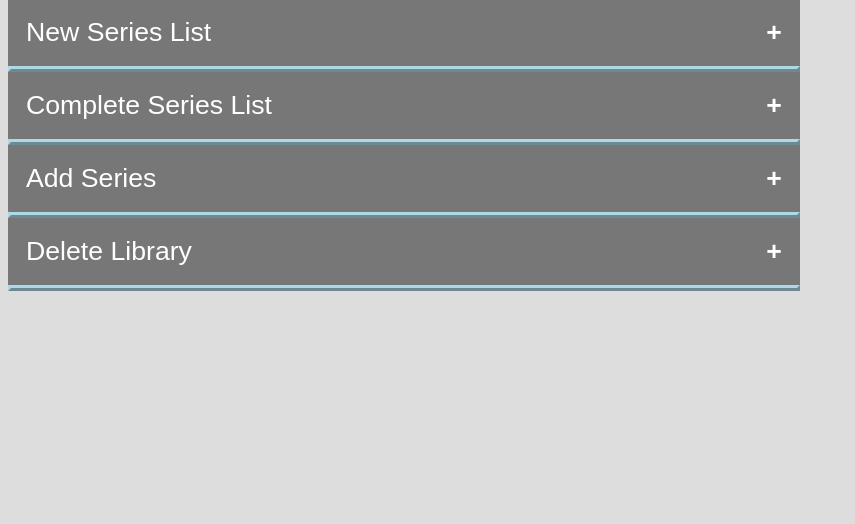
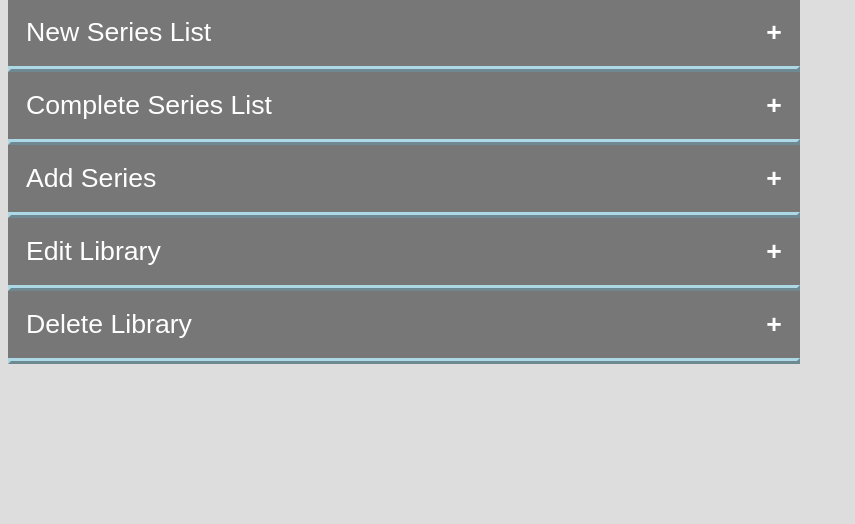
Before and after one commit to arconis2020/smb_to_kodi, a Django app: a page that uses smb_to_kodi/tv/templates/tv/series_list.html in a window 1280 px wide. Shown: the part 223-747 px from the top of the page, without its empty margins (0-855 px from the left). Run offline with Django 4.2, Linux system fonts and the light colour scheme; tables that the repository leaves empty hold one stand-in row (values such as "Sample post"); data that the repository does not hold is empty.

Commit message:
Adding library edit feature and completion percentage display for series.

```diff
--- a/smb_to_kodi/static/css/style.css
+++ b/smb_to_kodi/static/css/style.css
@@ -80,3 +80,7 @@ body {
 select {
     max-width: 280px;
 }
+
+.progress {
+    float: right;
+}
--- a/smb_to_kodi/tv/models.py
+++ b/smb_to_kodi/tv/models.py
@@ -156,6 +156,13 @@ class Series(models.Model):
         to_add = [Episode(series=self, smb_path=x) for x in to_add]
         self.episode_set.bulk_create(to_add)
 
+    @property
+    def comp_pct(self):
+        """Calculate the completion percentage of the series based on watched episodes."""
+        # Use one query, and no objectification, to speed up processing.
+        watches = list(self.episode_set.values_list("watched", flat=True))
+        return round(100 * watches.count(True) / len(watches), None)
+
 
 class SMBFile(models.Model):
     """A base class to provide simple attributes and interfaces needed by all media file types."""
--- a/smb_to_kodi/tv/templates/tv/series_detail.html
+++ b/smb_to_kodi/tv/templates/tv/series_detail.html
@@ -1,5 +1,5 @@
 {% include "./header.html" %}
-<h1>{{ series_name }}</h1>
+<h1>{{ series_name }} ({{ comp_pct }}%)</h1>
 <a class="link" href="{% url 'tv:series_library' shortname %}">Back to Series List</a>
 <div class="flex-container">
 <button class="collapsible default-open" id="Next_Episode">Next Episode</button>
--- a/smb_to_kodi/tv/templates/tv/series_list.html
+++ b/smb_to_kodi/tv/templates/tv/series_list.html
@@ -6,7 +6,7 @@
         {% if active_series_list %}
             <ul>
             {% for series in active_series_list %}
-                <li><a class="link" href="{% url 'tv:episodes' shortname=library_shortname series=series.series_name %}">{{ series.series_name }}</a></li>
+                <li><a class="link" href="{% url 'tv:episodes' shortname=library_shortname series=series.series_name %}">{{ series.series_name }}</a> <span class="progress">{{ series.comp_pct }}%</span></li>
             {% endfor %}
             </ul>
         {% else %}
@@ -49,6 +49,32 @@
         <input type="submit" value="Submit" formaction="{% url 'tv:add_series' shortname=library_shortname %}">
         </form>
     </div>
+    <button class="collapsible" id="Edit_Library">Edit Library</button>
+    <div class="hidable">
+        <form method="post">
+        {% csrf_token %}
+        <fieldset>
+            <input type="hidden" name="library" id="library" value="{{ library.shortname }}"><br/>
+            <label for="path">Path:</label>
+            <input type="text" name="path" id="path" maxlength="255" value="{{ library.path }}"><br/>
+            <label for="prefix">Prefix:</label>
+            <input type="text" name="prefix" id="prefix" maxlength="255" value="{{ library.prefix }}"><br/>
+            <label for="servername">Servername:</label>
+            <input type="text" name="servername" id="servername" maxlength="255" value="{{ library.servername }}"><br/>
+            <p><label for="content_type">Content Type:</label>
+            <select name="content_type" id="content_type">
+                {% for ct_int, ct_name in content_types %}
+                    {% if library.content_type == ct_int %}
+                    <option value="{{ ct_int }}" selected="selected">{{ ct_name }}</option>
+                    {% else %}
+                    <option value="{{ ct_int }}">{{ ct_name }}</option>
+                    {% endif %}
+                {% endfor %}
+            </select></p>
+        </fieldset>
+        <input type="submit" value="Submit" formaction="{% url 'tv:edit_library' %}">
+        </form>
+    </div>
     <button class="collapsible" id="Delete_Library">Delete Library</button>
     <div class="hidable">
         <form method="post">
--- a/smb_to_kodi/tv/urls.py
+++ b/smb_to_kodi/tv/urls.py
@@ -7,6 +7,7 @@ app_name = "tv"
 urlpatterns = [
     path("", views.IndexView.as_view(), name="index"),
     path("add_library", views.add_library, name="add_library"),
+    path("edit_library", views.edit_library, name="edit_library"),
     path("add_player", views.add_player, name="add_player"),
     path("delete_library", views.delete_library, name="delete_library"),
     path("kodi_control", views.kodi_control_standalone, name="kodi_control_standalone"),
--- a/smb_to_kodi/tv/views.py
+++ b/smb_to_kodi/tv/views.py
@@ -52,12 +52,15 @@ class SeriesView(generic.ListView):
         """Add page context items for better rendering."""
         context = super().get_context_data(**kwargs)
         context["library_shortname"] = self.kwargs["shortname"]
+        this_library = Library.objects.get(shortname=self.kwargs["shortname"])
         (
             context["active_series_list"],
             context["new_series_list"],
             context["complete_series_list"],
-        ) = Library.objects.get(shortname=self.kwargs["shortname"]).get_series_by_state()
+        ) = this_library.get_series_by_state()
         context["current_player"] = Player.objects.get(pk=1).address if Player.objects.count() == 1 else ""
+        context["content_types"] = Library.ContentType.choices
+        context["library"] = this_library
         return context
 
     def get_queryset(self):
@@ -71,11 +74,17 @@ class SeriesView(generic.ListView):
 
 def series_detail(request, shortname, series):
     """View the episode control page for a single series."""
+    if series == "json_content":
+        raise Http404("No JSON content available.")
     this_series = Episode.objects.filter(series=series).order_by("smb_path")
     # Enable an automatic "lazy" load on first access.
     if this_series.count() == 0:
-        Series.objects.get(pk=series).add_all_episodes()
+        try:
+            Series.objects.get(pk=series).add_all_episodes()
+        except Series.DoesNotExist:
+            raise Http404("No Series of that name is present in the library.")
     unwatched = this_series.filter(watched=False).order_by("smb_path")
+    comp_pct = unwatched[0].series.comp_pct if bool(unwatched) else 0
     next_episode = unwatched[0] if bool(unwatched) else "No episodes loaded"
     random_episode = choice(unwatched) if bool(unwatched) else "No episodes loaded"
     current_passthrough = Kodi().get_audio_passthrough()
@@ -86,6 +95,7 @@ def series_detail(request, shortname, series):
             "next_episode": next_episode,
             "random_episode": random_episode,
             "series_name": series,
+            "comp_pct": comp_pct,
             "shortname": shortname,
             "eplist": this_series,
             "passthrough_state": current_passthrough,
@@ -151,7 +161,7 @@ def movie_music_view(request, shortname):
     return render(
         request,
         "tv/folder_list.html",
-        {"library": this_library},
+        {"library": this_library, "content_types": Library.ContentType.choices},
     )
 
 
@@ -270,6 +280,21 @@ def add_library(request):
     return HttpResponseRedirect(reverse("tv:index"))
 
 
+def edit_library(request):
+    """Edit a current library in the database (POST target)."""
+    this_library_shortname = request.POST["library"]
+    try:
+        this_library = Library.objects.get(shortname=this_library_shortname)
+    except Library.DoesNotExist:  # pragma: no cover
+        return HttpResponseRedirect(reverse("tv:index"))
+    this_library.path = request.POST["path"]
+    this_library.prefix = request.POST["prefix"]
+    this_library.servername = request.POST["servername"]
+    this_library.content_type = request.POST["content_type"]
+    this_library.save()
+    return HttpResponseRedirect(reverse("tv:index"))
+
+
 def add_series(request, shortname):
     """Add a series to the database (POST target)."""
     this_series_name = request.POST["series_name"]
```
Also changed, not shown: smb_to_kodi/tv/templates/tv/folder_list.html (+26 -0 lines), smb_to_kodi/tv/templates/tv/movie_list.html (+26 -0 lines).
